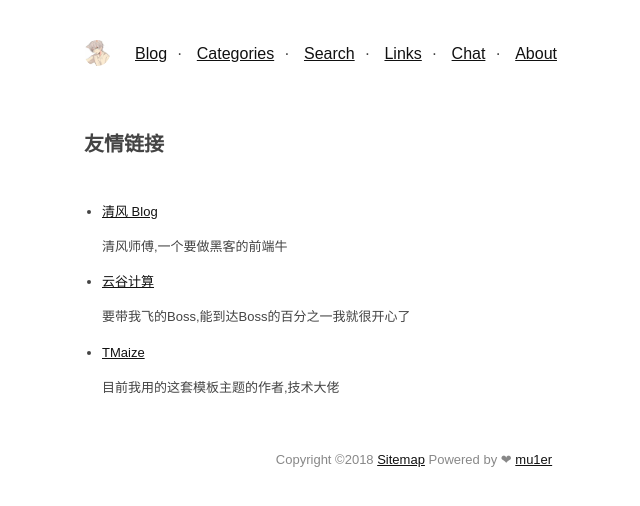
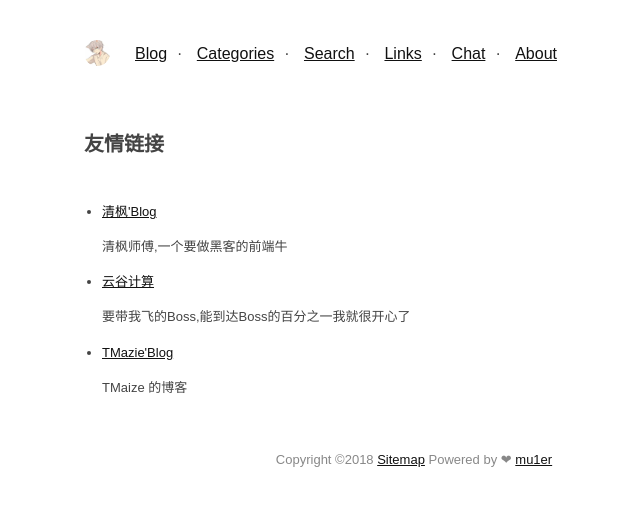
Before and after one commit to mu1er/mu1er.github.io, a Jekyll site: the page built from pages/links.md, in a window 1280 px wide. Shown: the top 506 px of the page, without its empty margins (226-866 px from the left). Built offline with Jekyll 4.4.1, drawn with Linux system fonts in a browser that asks for light colours.

Commit message:
Update links.json

```diff
--- a/_data/links.json
+++ b/_data/links.json
@@ -1,5 +1,5 @@
 [
-{"title":"清枫师傅","content":"清风 Blog","url":"http://www.wanshepi.cn","desc":"清风师傅,一个要做黑客的前端牛","img":""},
+{"title":"清枫师傅","content":"清枫'Blog","url":"http://www.wanshepi.cn","desc":"清枫师傅,一个要做黑客的前端牛","img":""},
 {"title":"云谷计算","content":"云谷计算","url":"http://47.89.254.15/","desc":"要带我飞的Boss,能到达Boss的百分之一我就很开心了","img":""},
-{"title":"TMaize","content":"TMaize","url":"http://blog.tmaize.net/","desc":"目前我用的这套模板主题的作者,技术大佬","img":""}
+{"title":"TMazie'Blog","content":"TMazie'Blog","url":"http://blog.tmaize.net/","desc":"TMaize 的博客","img":""}
 ]
```
